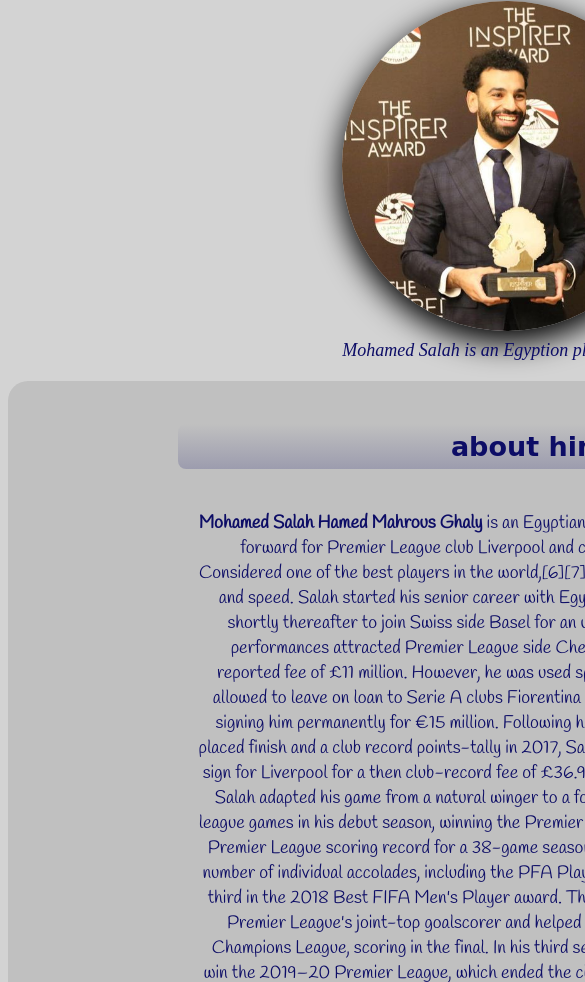
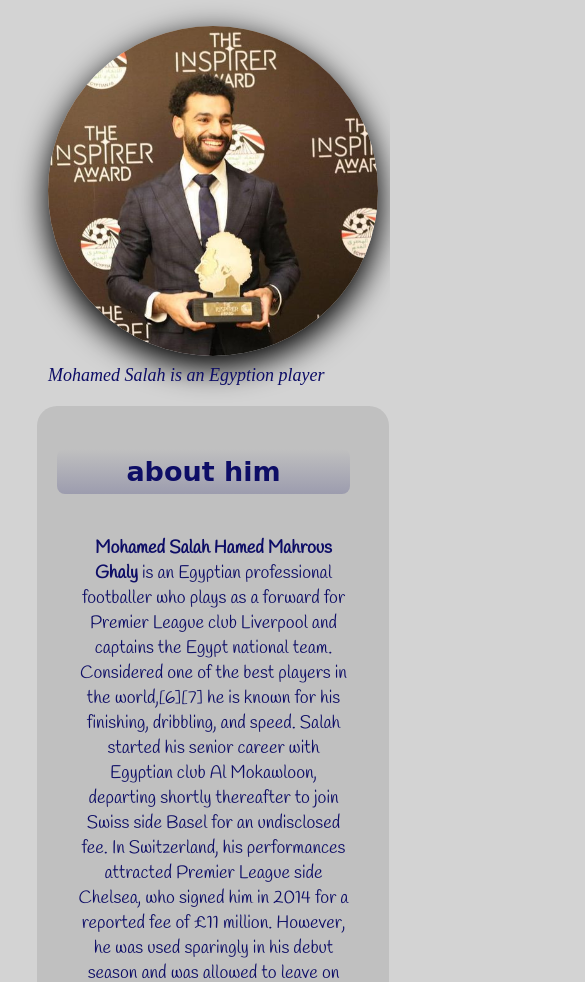
Before and after one commit to mohamedfowzey/trebutePage, a plain HTML site: page docs/index.html in a window 390 px wide. Shown: the part 118-1100 px from the top of the page, 585 px wide, since content can reach past the window. Drawn offline with Linux system fonts and the light colour scheme; a web font is replaced by a local one.

Commit message:
centerizing the image

```diff
--- a/docs/css/style.css
+++ b/docs/css/style.css
@@ -37,6 +37,7 @@ p{
     text-align: center;
 }
 main{
+    margin: 0px;
     display: grid;
     grid-template-columns: auto;
     grid-template-rows: auto;
@@ -73,3 +74,19 @@ ol p{
 section{
     width: 700px;
 }
+@media (max-width:1000px){
+    main{
+        width:80vw;
+        margin: 0px;
+    }
+    p{
+        width: 70vw;
+    }
+
+    h1,h2{
+        width:70vw;
+    }
+    section{
+        width: fit-content;
+    }
+}
--- a/docs/index.html
+++ b/docs/index.html
@@ -17,7 +17,7 @@
     <figure>
         <img src="images/with-prize.jpg" alt="a photo for him in liverpool" width="330px" height = '330px'>
         <figcaption>
-            <em> Mohamed Salah is an Egyption player at LiverPool</em>
+            <em> Mohamed Salah is an Egyption player</em>
         </figcaption>
     </figure>
     <main>
```
